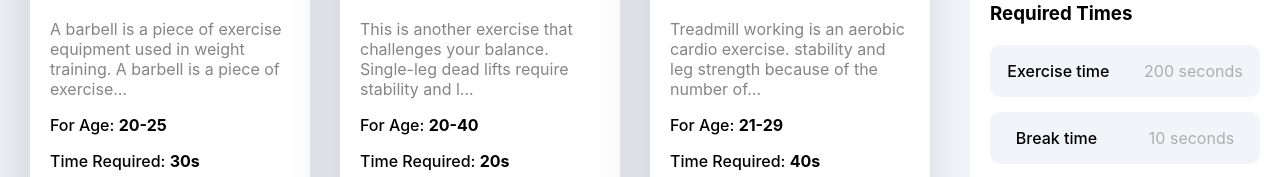
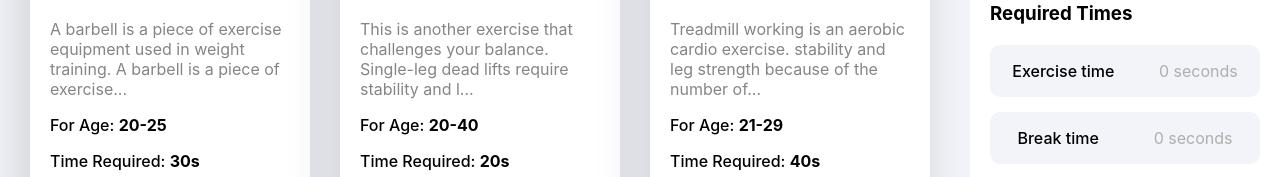
Before and after one commit to imtyaz-17/fitness-hub, a React (Create React App) app: page / in a window 1280 px wide. Shown: the part 380-557 px from the top of the page. Built offline with nearby package versions, Linux system fonts and the light colour scheme.

Commit message:
timer js - added

```diff
--- a/src/App.js
+++ b/src/App.js
@@ -1,13 +1,19 @@
 
+import { useState } from 'react';
 import './App.css';
 import Aside from './components/Aside/Aside';
 import Exercises from './components/Exercises/Exercises';
 
 function App() {
+  const [exerciseTime, setExerciseTime] = useState(0);
+  const handleAddCart = (time) => {
+    // console.log('1. App.js')
+    setExerciseTime(exerciseTime + parseInt(time));
+  }
   return (
     <div className="App">
-      <Exercises></Exercises>
-      <Aside></Aside>
+      <Exercises handleAddCart={handleAddCart}></Exercises>
+      <Aside exerciseTime={exerciseTime}></Aside>
     </div>
   );
 }
--- a/src/components/AddBreak/AddBreak.js
+++ b/src/components/AddBreak/AddBreak.js
@@ -1,14 +1,14 @@
 import React from 'react';
 import './AddBreak.css';
 import BreakTime from '../BreakTime/BreakTime';
-const AddBreak = () => {
+const AddBreak = ({ handleBreakTime }) => {
     const breakTimes = [10, 20, 30, 40, 50];
     return (
         <div className='add-breaks-container'>
             <h3>Add A Break</h3>
             <div className='add-breaks'>
                 {
-                    breakTimes.map(breakTime => <BreakTime key={breakTime} breakTime={breakTime}></BreakTime>)
+                    breakTimes.map(breakTime => <BreakTime key={breakTime} breakTime={breakTime} handleBreakTime={handleBreakTime}></BreakTime>)
                 }
             </div>
 
--- a/src/components/Aside/Aside.js
+++ b/src/components/Aside/Aside.js
@@ -1,15 +1,20 @@
-import React from 'react';
+import React, { useState } from 'react';
 import './Aside.css';
 
 import UserProfile from '../UserProfile/UserProfile';
 import AddBreak from '../AddBreak/AddBreak';
 import Timers from '../Timers/Timers';
-const Aside = () => {
+const Aside = ({ exerciseTime }) => {
+    const [breakTime, setBreakTime] = useState(0);
+
+    const handleBreakTime = bTime => {
+        setBreakTime(bTime);
+    }
     return (
         <div className='aside-container'>
             <UserProfile></UserProfile>
-            <AddBreak></AddBreak>
-            <Timers></Timers>
+            <AddBreak handleBreakTime={handleBreakTime}></AddBreak>
+            <Timers exerciseTime={exerciseTime} breakTime={breakTime}></Timers>
             <div className='completed'>
                 <button className='completed-btn'>Activity Complete</button>
             </div>
--- a/src/components/BreakTime/BreakTime.css
+++ b/src/components/BreakTime/BreakTime.css
@@ -10,6 +10,10 @@
 .btn:hover {
     background-color: #4747f8;
     color: white;
+}
+
+.clicked {
+    background-color: #4747f8;
 }
 
 @media screen and (min-width: 769px) and (max-width: 1024px) {
--- a/src/components/BreakTime/BreakTime.js
+++ b/src/components/BreakTime/BreakTime.js
@@ -1,9 +1,19 @@
-import React from 'react';
+import React, { useState } from 'react';
 import './BreakTime.css';
-const BreakTime = ({ breakTime }) => {
+
+const BreakTime = ({ breakTime, handleBreakTime }) => {
+    const [clicked, setClicked] = useState(false);
+
+    const handleClick = () => {
+        handleBreakTime(breakTime);
+        setClicked(!clicked);
+    };
+
     return (
         <div>
-            <button onClick={() => BreakTime(breakTime)} className='btn'><span>{breakTime}</span>s</button>
+            <button onClick={handleClick} className={`btn ${clicked ? 'clicked' : ''}`}>
+                <span>{breakTime}</span>s
+            </button>
         </div>
     );
 };
--- a/src/components/Exercise/Exercise.js
+++ b/src/components/Exercise/Exercise.js
@@ -1,7 +1,8 @@
-import React from 'react';
+import React, { useState } from 'react';
 import './Exercise.css';
-const Exercise = ({ exercise }) => {
-    const { id, image, name, description, age, time } = exercise;
+const Exercise = ({ exercise, handleAddCart }) => {
+    const { image, name, description, age, time } = exercise;
+    // const [cart, setCart] = useState([]);
     const stringSlicer = (str) => {
         if (str.length > 100) {
             return (str.slice(0, 100) + '...')
@@ -10,9 +11,11 @@ const Exercise = ({ exercise }) => {
     }
     const exerciseDescription = stringSlicer(description);
 
-    const handleAddCart = (id) => {
-        console.log('add', id)
-    }
+    // const handleAddCart = (exercise) => {
+    //     console.log(exercise);
+    //     const newCart = [...cart, exercise];
+    //     setCart(newCart);
+    // }
     return (
         <div className='exercise'>
             <div className='exercise-info'>
@@ -22,7 +25,7 @@ const Exercise = ({ exercise }) => {
                 <p className='age'>For Age: <strong>{age}</strong></p>
                 <p className='time-required'>Time Required: <strong>{time}s</strong></p>
             </div>
-            <button onClick={() => handleAddCart(id)} className='btn-cart'>
+            <button onClick={() => handleAddCart(time)} className='btn-cart'>
                 <p className='btn-text'>Add to Cart</p>
             </button>
         </div>
--- a/src/components/Exercises/Exercises.js
+++ b/src/components/Exercises/Exercises.js
@@ -4,7 +4,8 @@ import { FontAwesomeIcon } from '@fortawesome/react-fontawesome';
 import { faDumbbell } from '@fortawesome/free-solid-svg-icons';
 import Exercise from '../Exercise/Exercise';
 
-const Exercises = () => {
+const Exercises = (props) => {
+    // console.log('2. Exercises.js');
     const [exercises, setExercises] = useState([]);
     useEffect(() => {
         fetch('dataBase.json')
@@ -20,7 +21,7 @@ const Exercises = () => {
             </div>
             <div className='exercises-container'>
                 {
-                    exercises.map(exercise => <Exercise key={exercise.id} exercise={exercise}></Exercise>)
+                    exercises.map(exercise => <Exercise key={exercise.id} exercise={exercise} handleAddCart={props.handleAddCart}></Exercise>)
                 }
             </div>
         </div>
--- a/src/components/Timers/Timers.js
+++ b/src/components/Timers/Timers.js
@@ -1,15 +1,15 @@
 import React from 'react';
 import './Timers.css';
 
-const Timers = () => {
+const Timers = ({ exerciseTime, breakTime }) => {
     return (
         <div className='timer'>
             <h3>Required Times</h3>
             <div className='time'>
-                <p>Exercise time</p><span>200 seconds</span>
+                <p>Exercise time</p><span>{exerciseTime} seconds</span>
             </div>
             <div className='time'>
-                <p>Break time</p><span>10 seconds</span>
+                <p>Break time</p><span>{breakTime} seconds</span>
             </div>
         </div>
     );
--- /dev/null
+++ b/src/utilities/localDB.js
@@ -0,0 +1,6 @@
+const addToDb = id => {
+    let exerciseCart;
+    localStorage.setItem('exercise-cart', JSON.stringify(exerciseCart));
+}
+
+export { addToDb }
```
